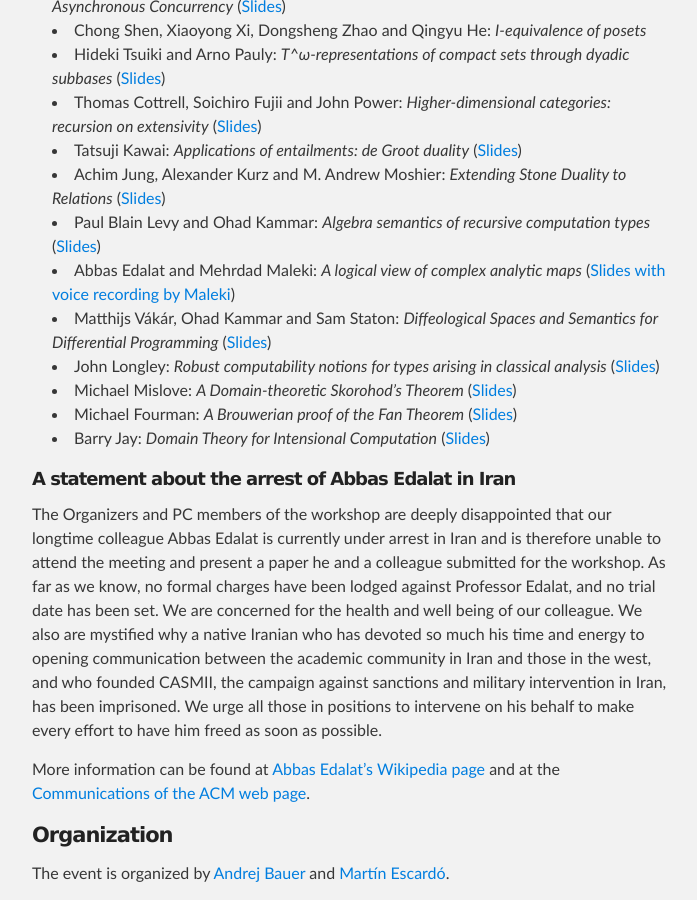
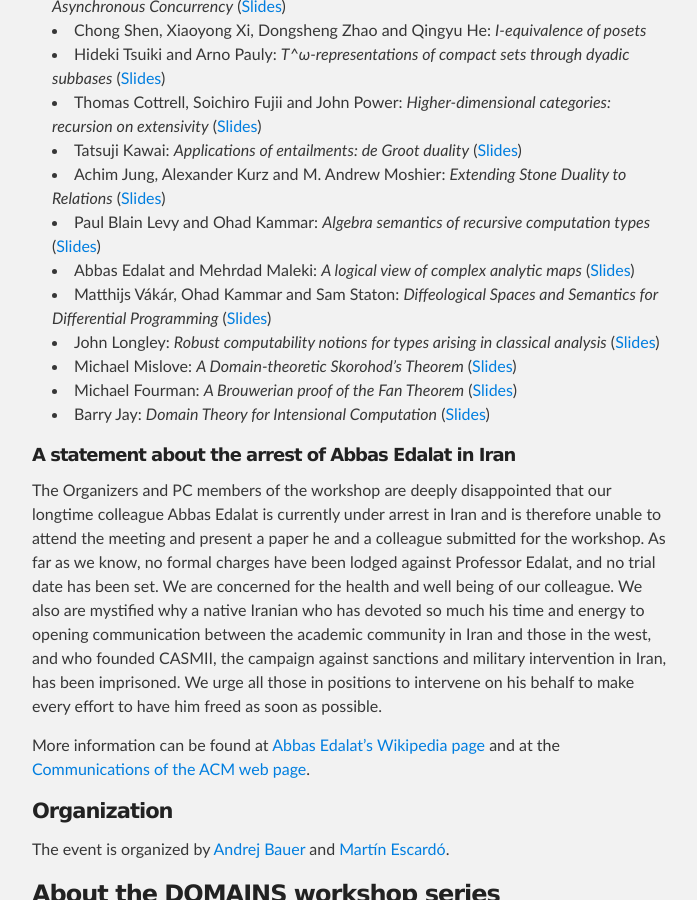
Before and after one commit to IMFM-SI/STM2025, a Jekyll site: the page built from index.md, in a window 1280 px wide and 900 px high, scrolled down 1522 px. Shown: the whole window, without its empty margins (288-985 px from the left). Built offline with Jekyll 4.4.1, drawn with Linux system fonts in a browser that asks for light colours.

Commit message:
removed voice recording at the author's request

```diff
--- a/index.md
+++ b/index.md
@@ -71,7 +71,7 @@ There is also the [Domains programme](https://easychair.org/smart-program/FLoC20
 * Tatsuji Kawai: *Applications of entailments: de Groot duality* ([Slides](slides/Kawai.pdf))
 * Achim Jung, Alexander Kurz and M. Andrew Moshier: *Extending Stone Duality to Relations* ([Slides](slides/Moshier-Jung-Kurz.pdf))
 * Paul Blain Levy and Ohad Kammar: *Algebra semantics of recursive computation types* ([Slides](slides/Kammar-Levy.pdf))
-* Abbas Edalat and Mehrdad Maleki: *A logical view of complex analytic maps* ([Slides with voice recording by Maleki](slides/Maleki-Edalat.pdf))
+* Abbas Edalat and Mehrdad Maleki: *A logical view of complex analytic maps* ([Slides](slides/Maleki-Edalat.pdf))
 * Matthijs Vákár, Ohad Kammar and Sam Staton: *Diffeological Spaces and Semantics for Differential Programming* ([Slides](slides/Matthijs-Kammar-Staton.pdf))
 * John Longley: *Robust computability notions for types arising in classical analysis* ([Slides](slides/Longley.pdf))
 * Michael Mislove: *A Domain-theoretic Skorohod’s Theorem* ([Slides](slides/Mislove.pdf))
```
